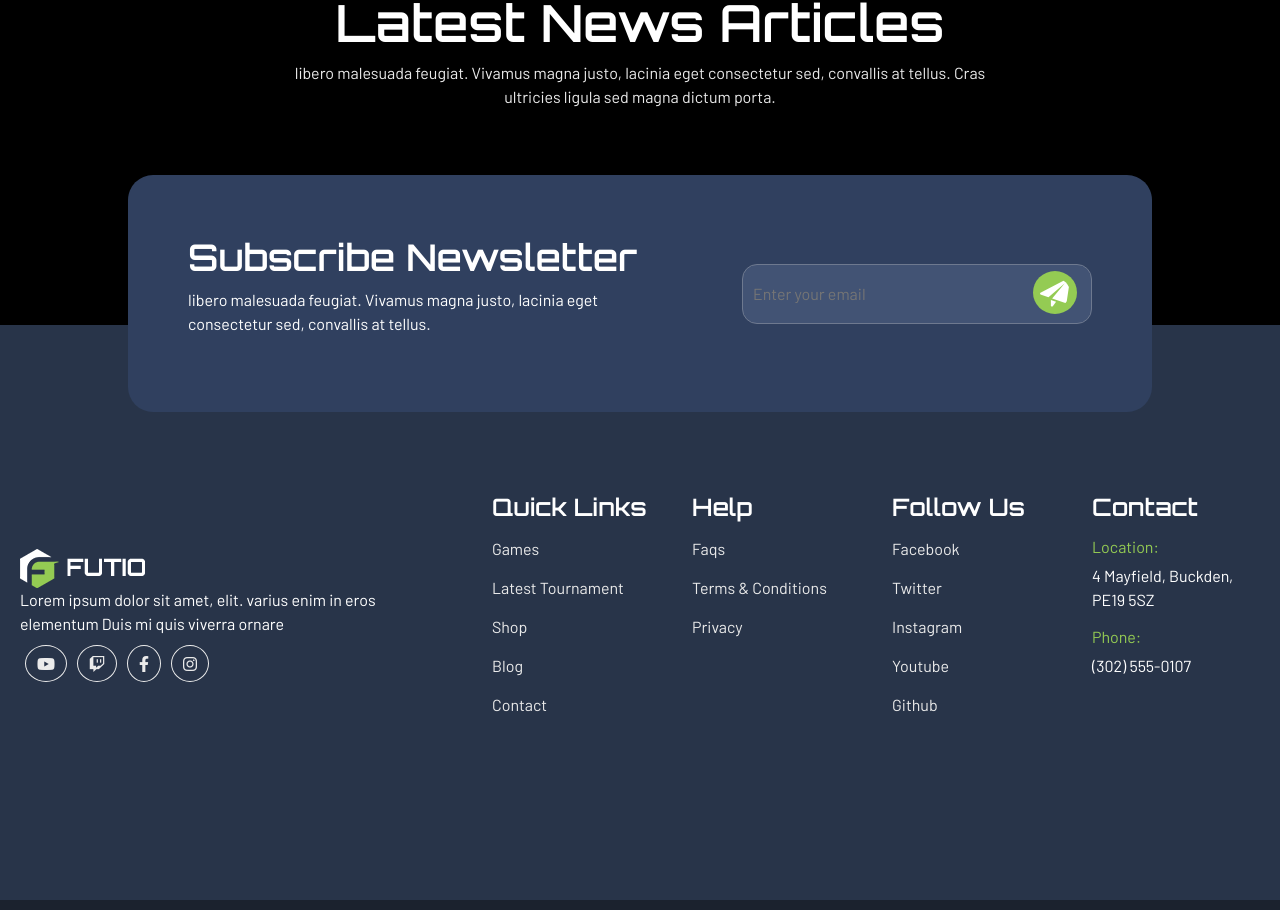
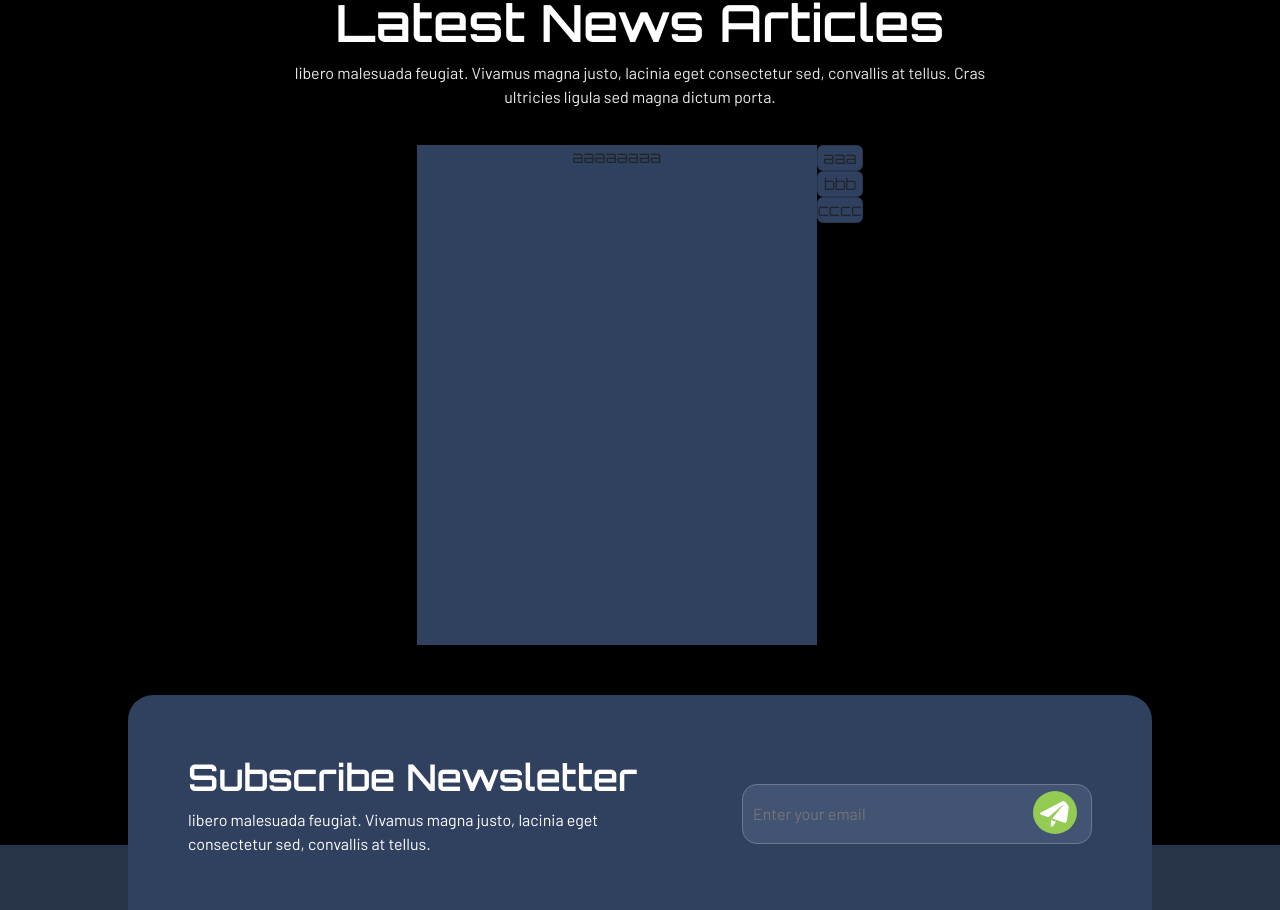
Before and after one commit to GiacomoArena/proj-html-vuejs, a Vue app: page / in a window 1280 px wide. Shown: the part 5901-6811 px from the top of the page. Built offline with nearby package versions, Linux system fonts and the light colour scheme.

Commit message:
make cards strucuture

```diff
--- a/src/components/partials/LatestNews.vue
+++ b/src/components/partials/LatestNews.vue
@@ -23,6 +23,18 @@
         libero malesuada feugiat. Vivamus magna justo, lacinia eget consectetur sed, convallis at tellus. Cras ultricies ligula sed magna dictum porta.
       </p>
   </div>
+
+  <div class="cards-containers">
+    <div class="big-card">
+      aaaaaaaa
+    </div>
+    <div class="side-container">
+      <div class="card">aaa</div>
+      <div class="card">bbb</div>
+      <div class="card">cccc</div>
+    </div>
+  </div>
+
   </section>
 </template>
 
@@ -55,5 +67,18 @@
         color: $my-white;
       }
     }
+    .cards-containers{
+      margin-top:20px;
+      display: flex;
+      .big-card{
+        background-color: $my-blue;
+        width: 400px;
+        height: 500px;
+      }
+      .card{
+        background-color: $my-blue;
+      }
+    }
+
   }
 </style>
```
